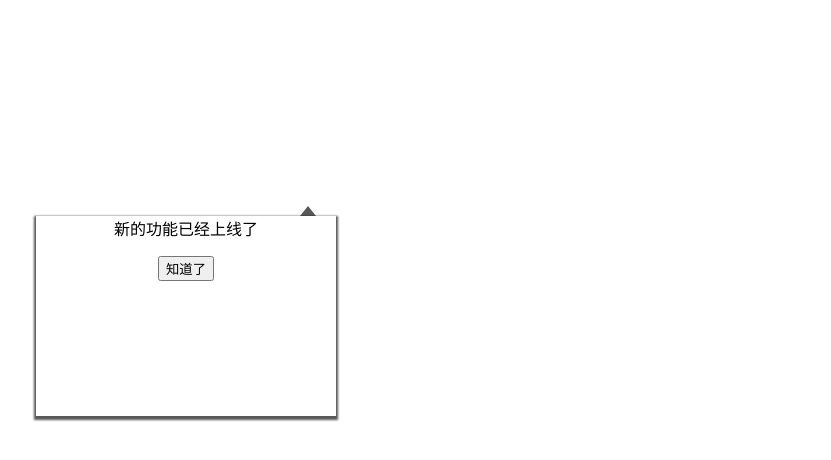
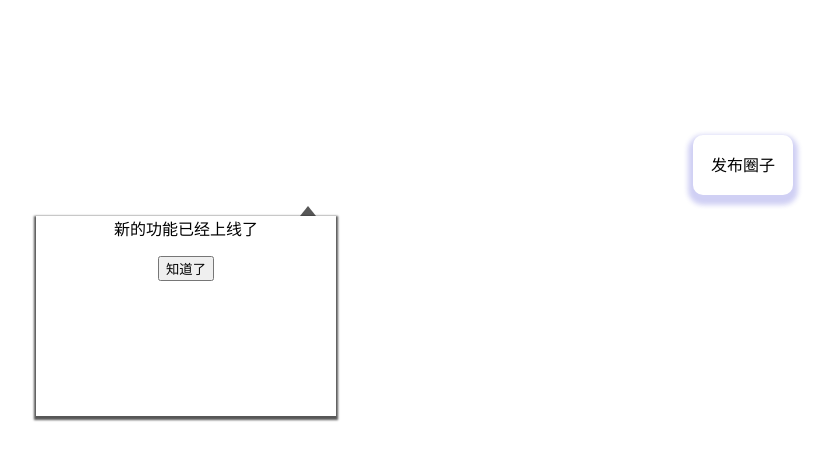
Before and after one commit to Sunbridger/sina, a React (Create React App) app in the folder my_react/: page / in a window 1280 px wide. Shown: the top 460 px of the page, without its empty margins (164-995 px from the left). Built offline with nearby package versions, Linux system fonts and the light colour scheme.

Commit message:
'修改样式'

```diff
--- a/my_react/src/App.css
+++ b/my_react/src/App.css
@@ -49,3 +49,15 @@
   right: 20px;
   top: -20px;
 }
+.pub{
+  position: absolute;
+  border-radius: 10px;
+  width: 100px;
+  height: 60px;
+  box-shadow: 0 5px 5px 5px rgba(21,20,201,.2);
+  right: 323px;
+  top: 135px;
+  text-align: center;
+  line-height: 60px;
+  cursor: pointer;
+}
--- a/my_react/src/App.js
+++ b/my_react/src/App.js
@@ -13,6 +13,7 @@ class App extends Component {
   render(){
     return (
       <div>
+        <div className='pub' onClick={this.iknow.bind(this)}>发布圈子</div>
       {
         !this.state.tipForNewBox&&(
           <div className='div_box '>
```
